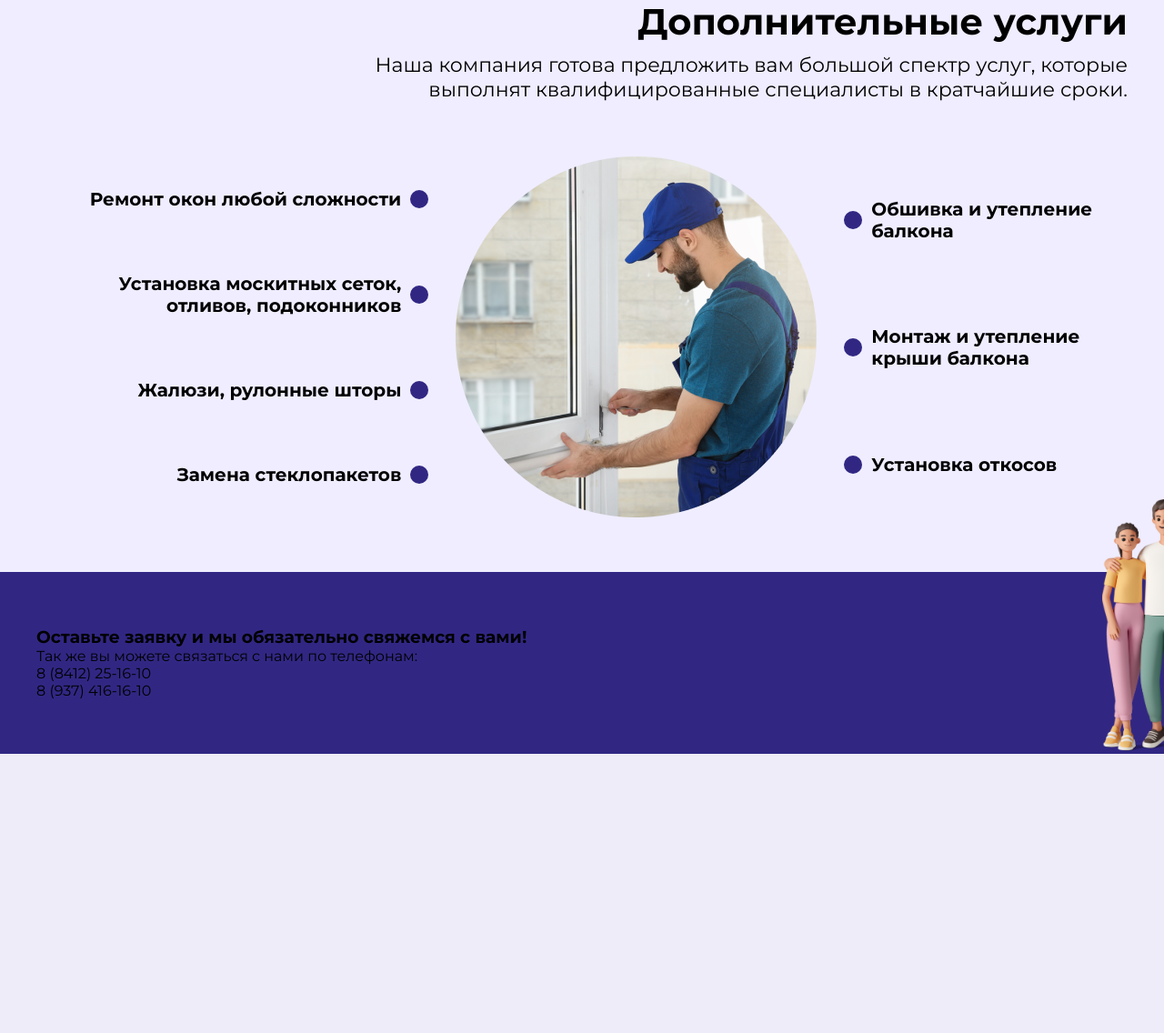
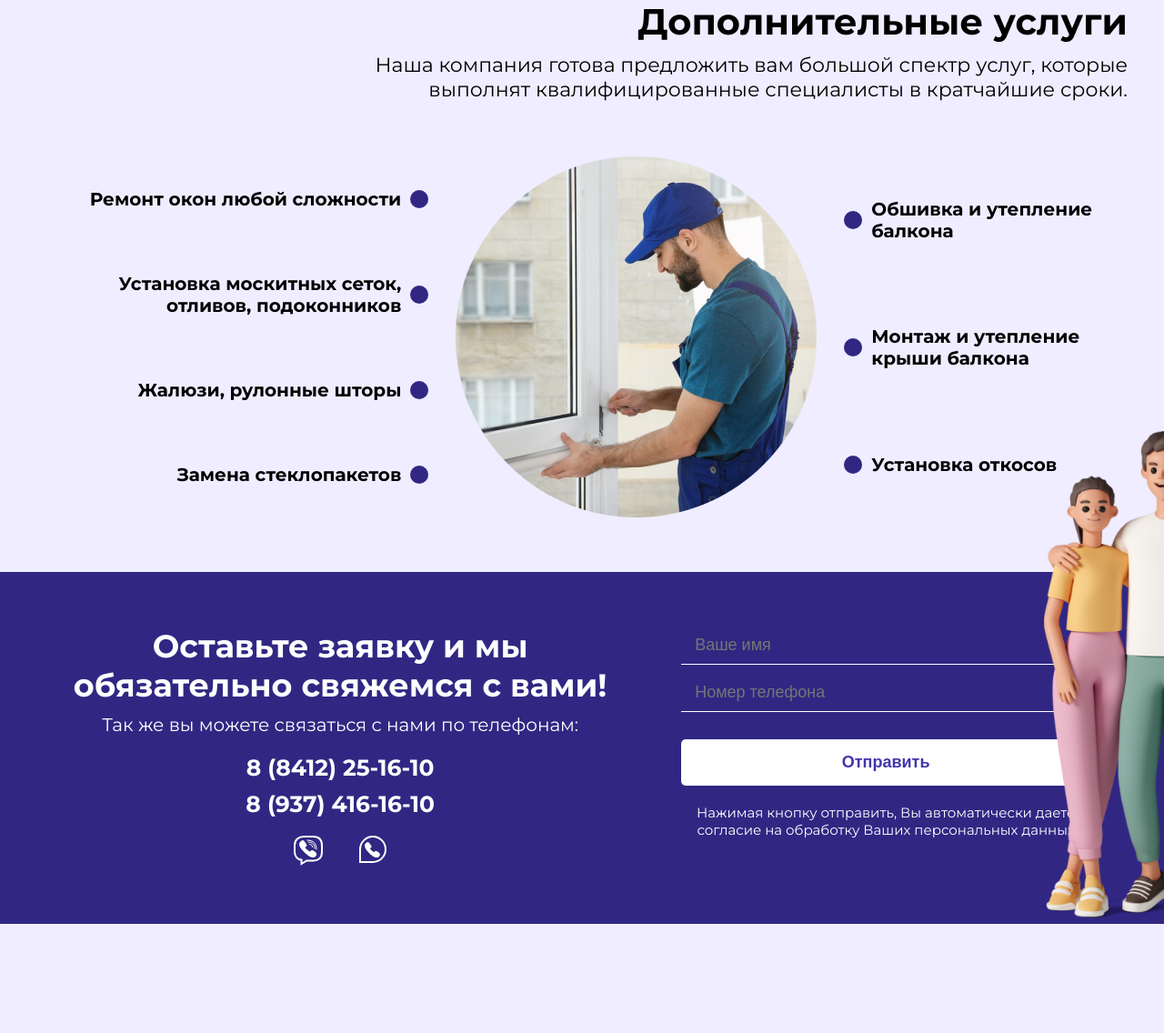
Before and after one commit to N-REY25/okna-v-dom_website, a PHP site: page / in a window 1280 px wide. Shown: the part 3155-4291 px from the top of the page at 91% size. Before the commit the page ends 3984 px from the top, so only its background shows below. Run offline with PHP 8.4, Linux system fonts and the light colour scheme; data that the repository does not hold is empty.

Commit message:
Andrey Gerasimov

```diff
--- a/css/style.css
+++ b/css/style.css
@@ -629,4 +629,97 @@ header {
 
 .feedback {
     display: flex;
+    justify-content: space-around;
 }
+
+.f_text, .f_form {
+    display: flex;
+    flex-direction: column;
+    text-align: center;
+    color: #fff;
+}
+
+.ft_h3 {
+    font-size: 35px;
+    margin-bottom: 10px;
+}
+
+.ft_p1 {
+    font-size: 20px;
+    margin-bottom: 20px;
+}
+
+.ft_p2 {
+    font-size: 25px;
+    font-weight: 700;
+    margin-bottom: 10px;
+}
+
+.ft_soc {
+    display: flex;
+    justify-content: center;
+    margin-top: 10px;
+}
+
+.fts_a {
+    margin-left: 20px;
+    margin-right: 20px;
+}
+
+.f_form {
+    width: 450px;
+}
+
+.ff_input {
+    border: none;
+    border-bottom: 1px solid #fff;
+    background-color: transparent;
+    font-size: 18px;
+    font-weight: 500;
+    color: #fff;
+    outline: none;
+    padding-top: 10px;
+    padding-left: 15px;
+    padding-right: 15px;
+    padding-bottom: 10px;
+    margin-bottom: 10px;
+}
+
+.ff_button {
+    border: none;
+    color: #4335ae;
+    font-size: 18px;
+    font-weight: 600;
+    background-color: #fff;
+    border-radius: 5px;
+    outline: none;
+    padding-top: 15px;
+    padding-left: 20px;
+    padding-right: 20px;
+    padding-bottom: 15px;
+    margin-top: 20px;
+    margin-bottom: 20px;
+    cursor: pointer;
+    transition: 0.3s;
+}
+
+.ff_button:hover {
+    background-color: #c2c2c2;
+}
+
+.ff_p {
+    font-size: 15px;
+}
+
+/* -- Footer -- */
+footer {
+    display: flex;
+    justify-content: center;
+
+    padding-top: 60px;
+    padding-bottom: 60px;
+}
+
+.footer {
+    display: flex;
+}
--- a/index.php
+++ b/index.php
@@ -186,14 +186,21 @@
             <img class="feed_img" src="img/image2.png" alt="Люди2">
             <div class="wrapper">
                 <div class="feedback">
-                    <div>
-                        <h3>Оставьте заявку и мы обязательно свяжемся с вами!</h3>
-                        <p>Так же вы можете связаться с нами по телефонам:</p>
-                        <p>8 (8412) 25-16-10</p>
-                        <p>8 (937) 416-16-10</p>
+                    <div class="f_text">
+                        <h3 class="ft_h3">Оставьте заявку и мы<br>обязательно свяжемся с вами!</h3>
+                        <p class="ft_p1">Так же вы можете связаться с нами по телефонам:</p>
+                        <p class="ft_p2">8 (8412) 25-16-10</p>
+                        <p class="ft_p2">8 (937) 416-16-10</p>
+                        <div class="ft_soc">
+                            <a class="fts_a" href="https://viber.click/79374161610"><img src="img/viber.svg" alt="viber"></a>
+                            <a class="fts_a" href="https://wapp.click/79374161610"><img src="img/whatsapp.svg" alt="wapp"></a>
+                        </div>
                     </div>
-                    <div>
-
+                    <div class="f_form">
+                        <input class="ff_input" type="text" placeholder="Ваше имя">
+                        <input class="ff_input" type="text" placeholder="Номер телефона">
+                        <button class="ff_button">Отправить</button>
+                        <p class="ff_p">Нажимая кнопку отправить, Вы автоматически даете согласие на обработку Ваших персональных данных</p>
                     </div>
                 </div>
             </div>
--- a/orm/footer.php
+++ b/orm/footer.php
@@ -5,3 +5,11 @@
         <p class="load_p">Загрузка...</p>
     </div>
 </section>
+
+<footer>
+    <div class="wrapper">
+        <div class="footer">
+
+        </div>
+    </div>
+</footer>
```
Also changed, not shown: img/viber.svg (added), img/whatsapp.svg (added).
